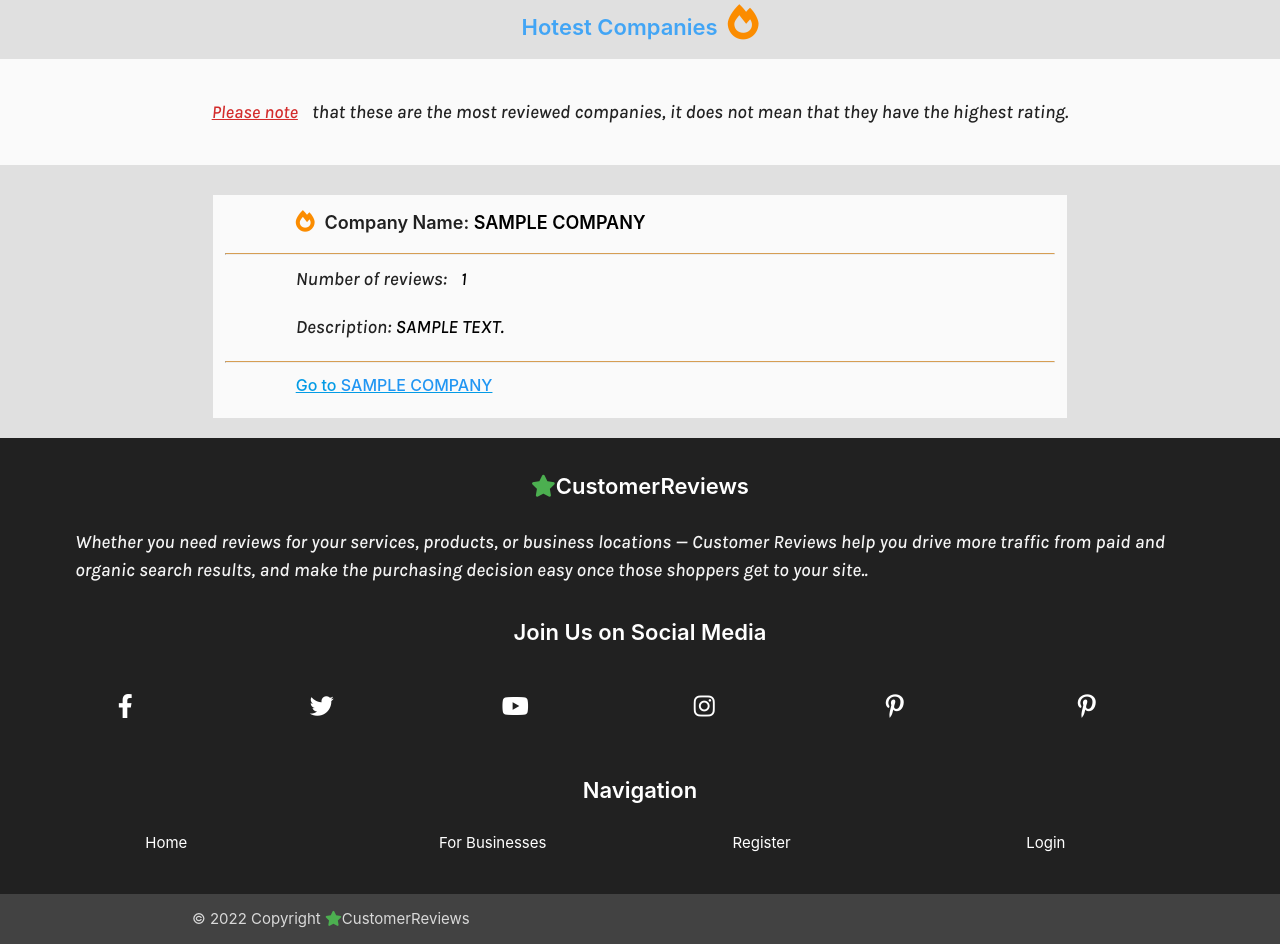
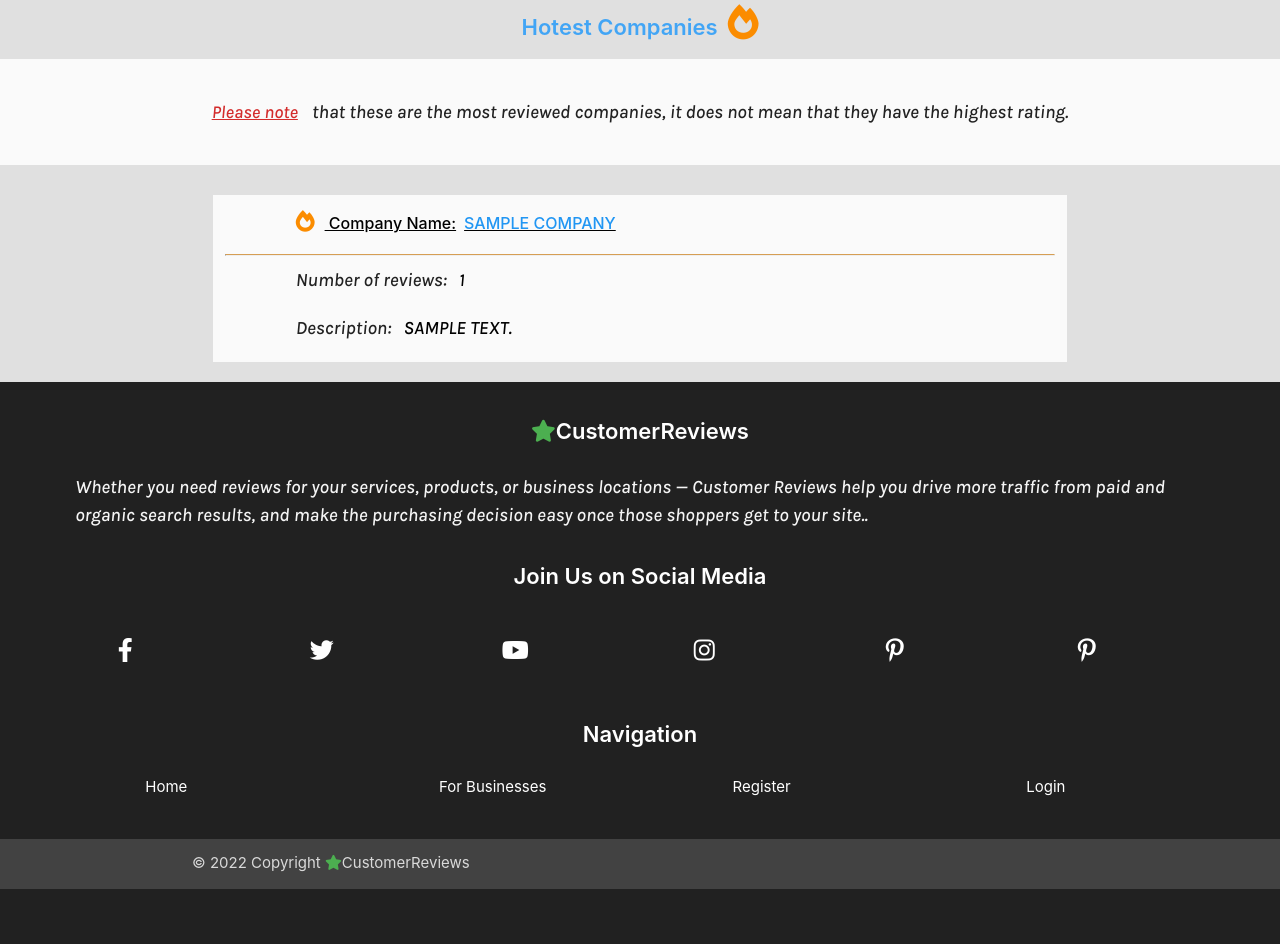
Before and after one commit to uskawi/Customer_Reviews, a Flask app: page / in a window 1280 px wide. Shown: the part 396-1340 px from the top of the page. After the commit the page ends 1285 px from the top, so only its background shows below. Run offline with Flask 2, Linux system fonts and the light colour scheme; a database or web service that is not in the repository returns one stand-in record (values such as "Sample title"); some libraries are stand-ins or nearby versions.

Commit message:
Remove Hot company link to reviews. Make hot company name as a link

```diff
--- a/static/css/style.css
+++ b/static/css/style.css
@@ -287,6 +287,7 @@ nav ul li:hover {
 
 .hot-company span {
     color: #000;
+    margin-left: 8px;
 }
 
 .hot-company a {
--- a/templates/home.html
+++ b/templates/home.html
@@ -55,8 +55,8 @@
         <div class="col m8 s10 offset-m2 offset-s1 grey lighten-5 hot-company">
             <div class="row">
                 <div class="col s10 offset-s1">
-                    <h5><i class="fas fa-fire orange-text text-darken-1"></i>Company Name: <span
-                            class="upper-case">{{ names.company_name }}</span></h5>
+                    <h5><i class="fas fa-fire orange-text text-darken-1"></i><a class="black-text" href="{{ url_for('views_hottest_companies', company_name=names.company_name) }}"> Company Name:<span
+                                class="upper-case blue-text">{{ names.company_name }}</span></a></h5>
                 </div>
             </div>
             <hr>
@@ -70,13 +70,13 @@
                     <p>Description: <span class="upper-case">{{ names.description}}</span></p>
                 </div>
             </div>
-            <hr>
-            <div class="row">
+            <!-- <hr> -->
+            <!-- <div class="row">
                 <div class="col s10 offset-s1">
                     <a href="{{ url_for('views_hottest_companies', company_name=names.company_name) }}">Go to <span
                             class="upper-case blue-text">{{ names.company_name }}</span></a>
                 </div>
-            </div>
+            </div> -->
         </div>
     </div>
 </div>
```
